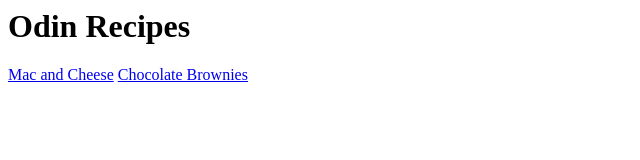
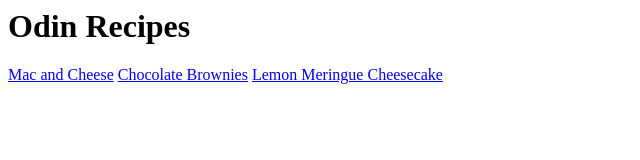
Before and after one commit to NucyLoodle/odin-recipes, a plain HTML site: page index.html in a window 1280 px wide. Shown: the whole page, without its empty margins (0-640 px from the left). Drawn offline with Linux system fonts and the light colour scheme.

Commit message:
Create cheesecake link

```diff
--- a/index.html
+++ b/index.html
@@ -8,5 +8,6 @@
         <h1>Odin Recipes</h1>
         <a href="mac-and-cheese.html">Mac and Cheese</a>
         <a href="brownies.html">Chocolate Brownies</a>
+        <a href="cheesecake.html">Lemon Meringue Cheesecake</a>
     </body>
 </html>
```
